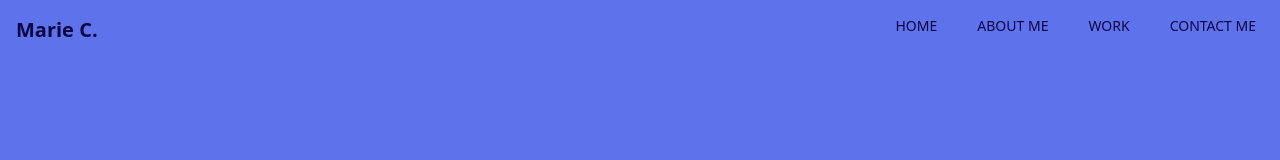
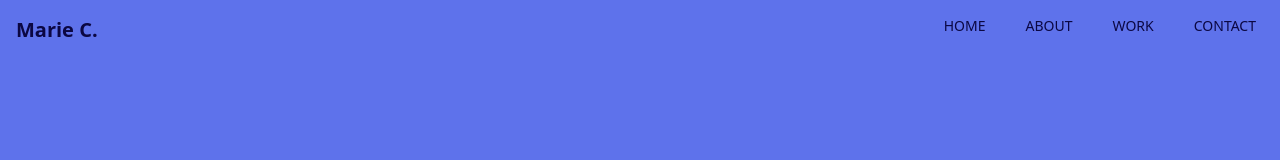
Before and after one commit to mariecharpentier/portfolio_nextjs_v1, a Next.js app: page / in a window 1280 px wide. Shown: the top 160 px of the page. Built offline with nearby package versions, Linux system fonts and the light colour scheme.

Commit message:
Fix build

```diff
--- a/components/About.jsx
+++ b/components/About.jsx
@@ -16,7 +16,7 @@ const About = () => {
           <div className='max-w-[820px] p-6 lg:p-4 md:grid grid-cols-3 gap-6'>
               <div className='col-span-2'>
                   <h2 className='py-4'>About me</h2>
-                  <p>So far, I've had the priviledge to work for digital agencies based in Paris, specialised in eLearning or Advertising.</p>
+                  <p>So far, I&apos;ve had the priviledge to work for digital agencies based in Paris, specialised in eLearning or Advertising.</p>
                   <p>I like to create beautiful interfaces, and to learn new languages.</p>
               </div>
               <div className='w-[180px] z-10 mt-16 md:my-0 lg:w-[220px] m-auto relative before:border-2 before:border-primary before:rounded-md before:absolute before:w-full before:h-full before:-top-5 before:left-5'>
--- a/components/Contact.jsx
+++ b/components/Contact.jsx
@@ -13,7 +13,7 @@ const Contact = () => {
         <section id="contact" className='bg-secondary w-full md:h-screen px-4 py-2'>
             <div className='max-w-[1120px] w-full h-full mx-auto flex justify-center items-center'>
                 <div className='flex items-center md:items-between justify-center w-full'>
-                    <h2 className='py-4 px-2'>Let's get in touch! </h2>
+                    <h2 className='py-4 px-2'>Let&apos;s get in touch! </h2>
                     <div className='p-2 m-2 bg-primary animate-pulse rounded-full shadow-lg'>
                         <a href="https://www.linkedin.com/in/marie-charpentier/"><FaLinkedinIn size={32} className='text-white m-2'/></a>
                     </div>
--- a/components/Main.jsx
+++ b/components/Main.jsx
@@ -6,7 +6,7 @@ const Main = () => {
         <section id="home" className='bg-primary-light w-full h-screen text-center'>
             <div className="max-w-[1120px] w-full h-full mx-auto flex justify-center items-center">
                 <div>
-                    <h1 className='py-4 text-xl'>Hi! I'm <span className='title'>Marie.</span>
+                    <h1 className='py-4 text-xl'>Hi! I&apos;m <span className='title'>Marie.</span>
                         <motion.div
                             style={{ display: 'inline-block', paddingLeft: '10px',  originX: '70%', originY: '70%'}}
                             animate={{ rotate: [0, 18, -8, 16, -8, 18, 0, 0], originX: '100%', originY: '80%', originZ: '0' }}
@@ -21,7 +21,7 @@ const Main = () => {
                         </motion.div>
                     </h1>
                     <h1 className='text-4xl font-extrabold'>
-                        I'm a <span className='text-secondary'>Front-End</span> Developer,
+                        I&apos;m a <span className='text-secondary'>Front-End</span> Developer,
                     </h1>
                     <p className='py-4 max-w-[70%] m-auto'>
                         and I like to create things on Internet.
--- a/components/Navbar.jsx
+++ b/components/Navbar.jsx
@@ -3,12 +3,11 @@ import React, { useState, useEffect } from 'react';
 import { AiOutlineMenu, AiOutlineMail } from 'react-icons/ai';
 import { CgClose } from 'react-icons/cg'
 import { FaLinkedinIn } from 'react-icons/fa';
-// import { useRouter } from 'next-router';
+import { useRouter } from 'next/router';
 
 const Navbar = () => {
     const [nav, setNav] = useState(false);
-    const [navBg, setNavBg] = useState('red');
-    const [linkColor, setLinkColor] = useState('blue');
+    const router = useRouter();
 
     const handleNav = () => {
         setNav(!nav);
@@ -21,16 +20,16 @@ const Navbar = () => {
                 <div>
                     <ul className='hidden md:flex mr-2'>
                         <Link href="/#home">
-                            <li onClick={()=> setNav(false)} className='text-primary-dark ml-10 uppercase hover:border-b'>Home</li>
+                            <li onClick={()=> setNav(false)} className='text-primary-dark ml-10 uppercase hover:font-bold focus:text-red'>Home</li>
                         </Link>
                         <Link href="/#about">
-                            <li onClick={()=> setNav(false)} className='text-primary-dark ml-10 uppercase hover:border-b'>About Me</li>
+                            <li onClick={()=> setNav(false)} className='text-primary-dark ml-10 uppercase hover:font-bold transition-200'>About</li>
                         </Link>
                         <Link href="/#work">
-                            <li onClick={()=> setNav(false)} className='text-primary-dark ml-10 uppercase hover:border-b'>Work</li>
+                            <li onClick={()=> setNav(false)} className='text-primary-dark ml-10 uppercase hover:font-bold transition-200'>Work</li>
                         </Link>
                         <Link href="/#contact">
-                            <li onClick={()=> setNav(false)} className='text-primary-dark ml-10 uppercase hover:border-b'>Contact Me</li>
+                            <li onClick={()=> setNav(false)} className='text-primary-dark ml-10 uppercase hover:font-bold transition-200'>Contact</li>
                         </Link>
                     </ul>
                     <div onClick={handleNav} className='md:hidden'>
@@ -56,7 +55,7 @@ const Navbar = () => {
                                 <li onClick={()=> setNav(false)} className='text-primary py-4 uppercase'>Home</li>
                             </Link>
                             <Link href="/#about">
-                                <li onClick={()=> setNav(false)} className='text-primary marker:py-4 uppercase'>About Me</li>
+                                <li onClick={()=> setNav(false)} className='text-primary marker:py-4 uppercase'>About</li>
                             </Link>
                             <Link href="/#work">
                                 <li onClick={()=> setNav(false)} className='text-primary py-4 uppercase'>Work</li>
@@ -65,7 +64,7 @@ const Navbar = () => {
                     </div>
 
                     <div className='contact-section px-4 pb-2 absolute bottom-0'>
-                        <p className='text-primary font-bold'>Contact Me</p>
+                        <p className='text-primary font-bold'>Contact</p>
                         <div className="flex items-center justify-between my-4">
                             <div className='py-2 w-10 h-10 bg-primary rounded-lg shadow-lg flex justify-center items-center'>
                                 <a href="https://www.linkedin.com/in/marie-charpentier/"><FaLinkedinIn className='text-secondary'/></a>
--- a/components/Skills.jsx
+++ b/components/Skills.jsx
@@ -35,7 +35,7 @@ const Skills = () => {
                 </ul>
             </div>
             <div className='col-span-3'>
-                <p className='pt-8 text-lg font-semibold'>What I 'm learning these days</p>
+                <p className='pt-8 text-lg font-semibold'>What I&apos;m learning these days</p>
                 <div className='text-primary-light w-28 py-4 flex justify-between'>
                     <FaReact size={50}/>
                     <SiNextdotjs size={50} />
--- a/package.json
+++ b/package.json
@@ -10,15 +10,15 @@
   },
   "dependencies": {
     "framer-motion": "^7.3.5",
-    "next": "12.3.0",
+    "next": "12.3.1",
     "react": "18.2.0",
     "react-dom": "18.2.0",
     "react-icons": "^4.4.0"
   },
   "devDependencies": {
-    "autoprefixer": "^10.4.9",
+    "autoprefixer": "^10.4.11",
     "eslint": "8.23.1",
-    "eslint-config-next": "12.3.0",
+    "eslint-config-next": "12.3.1",
     "postcss": "^8.4.16",
     "tailwindcss": "^3.1.8"
   }
```
Also changed, not shown: 1 other file (tests, documents, lock files or other folders).
